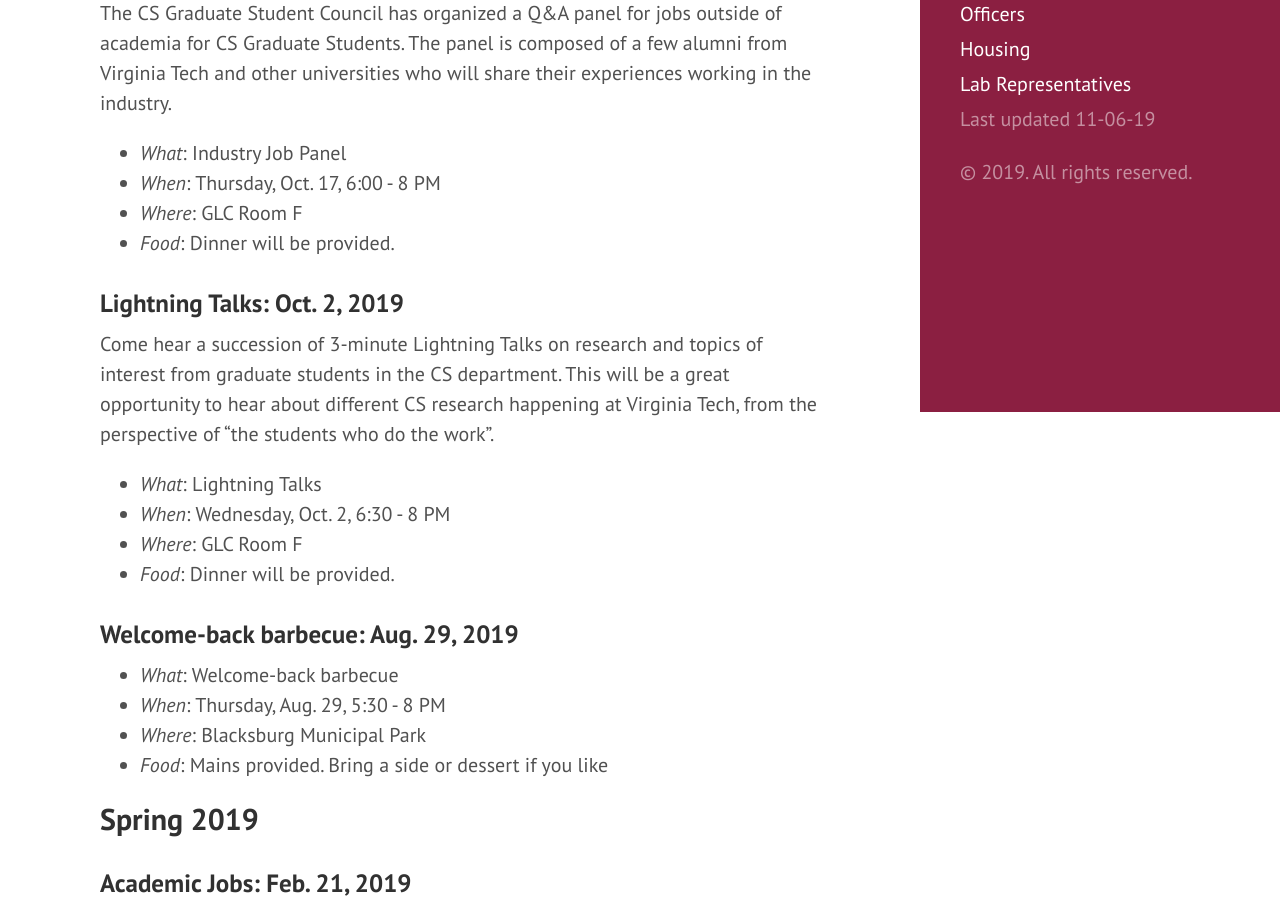
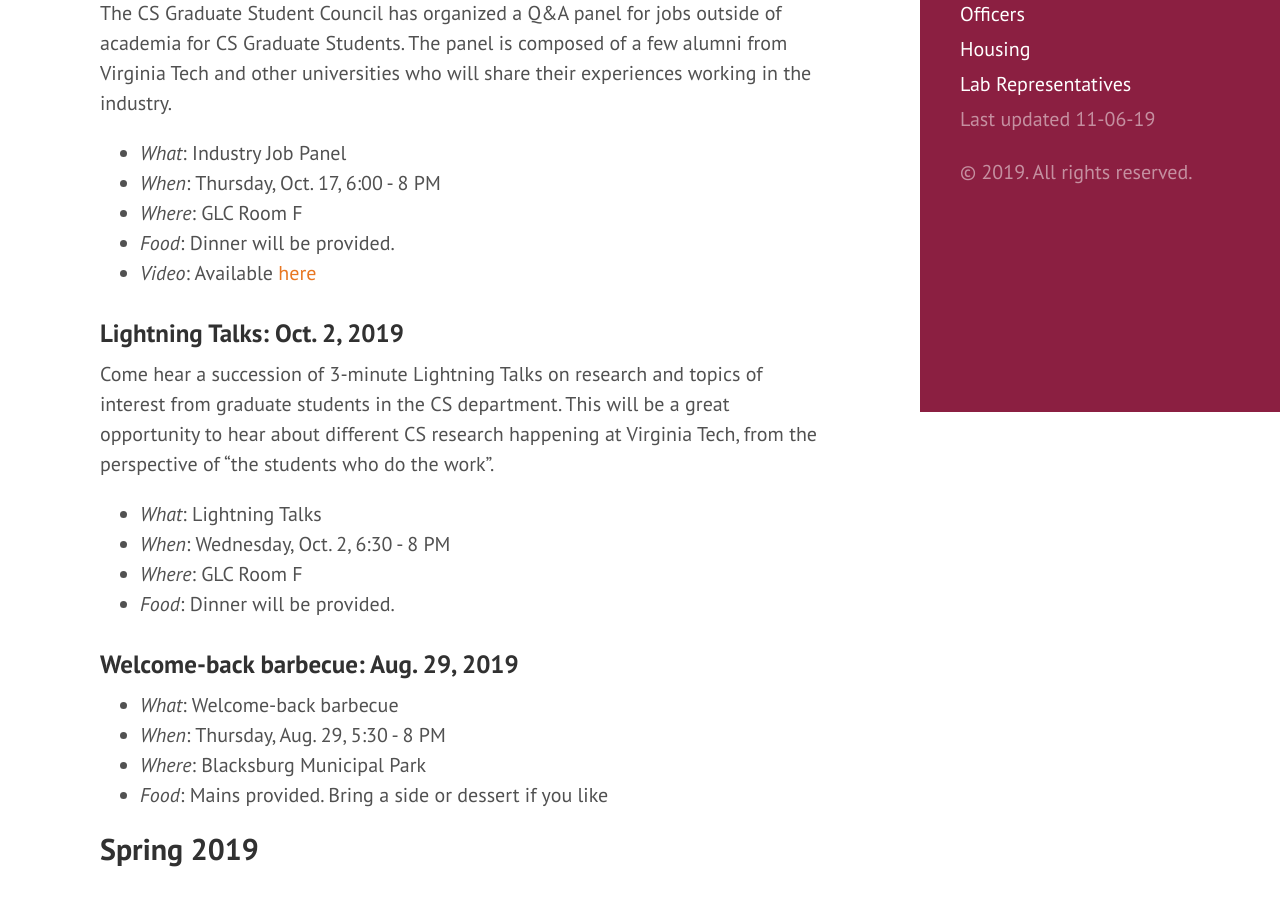
Before and after one commit to CSGraduateCouncil-VirginiaTech/csgc-website, a Jekyll site: the page built from csgc-jekyll-src/events.md, in a window 1280 px wide and 900 px high, scrolled down 488 px. Built offline with Jekyll 4.4.1, drawn with Linux system fonts in a browser that asks for light colours.

Commit message:
Update events.md
Added the link to the video.
Hosted by VT Drive, viewable only by VT students logged in.

```diff
--- a/csgc-jekyll-src/events.md
+++ b/csgc-jekyll-src/events.md
@@ -21,6 +21,7 @@
 - *When*: Thursday, Oct. 17, 6:00 - 8 PM
 - *Where*: GLC Room F
 - *Food*: Dinner will be provided.
+- *Video*: Available [here](https://drive.google.com/file/d/1IheiTrzD_60WCUZsxLeZg0pWMs3tbRpi/view?usp=sharing)
 
 
 ### Lightning Talks: Oct. 2, 2019
```
